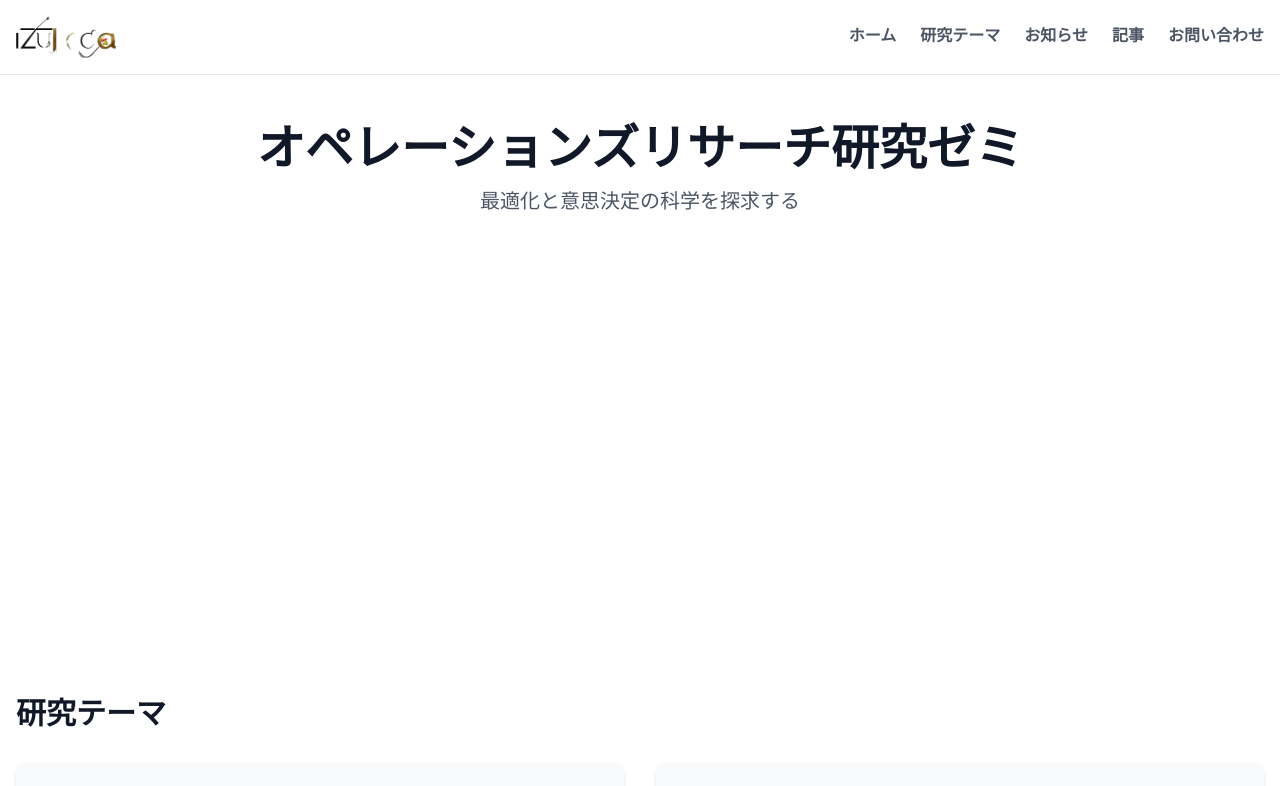
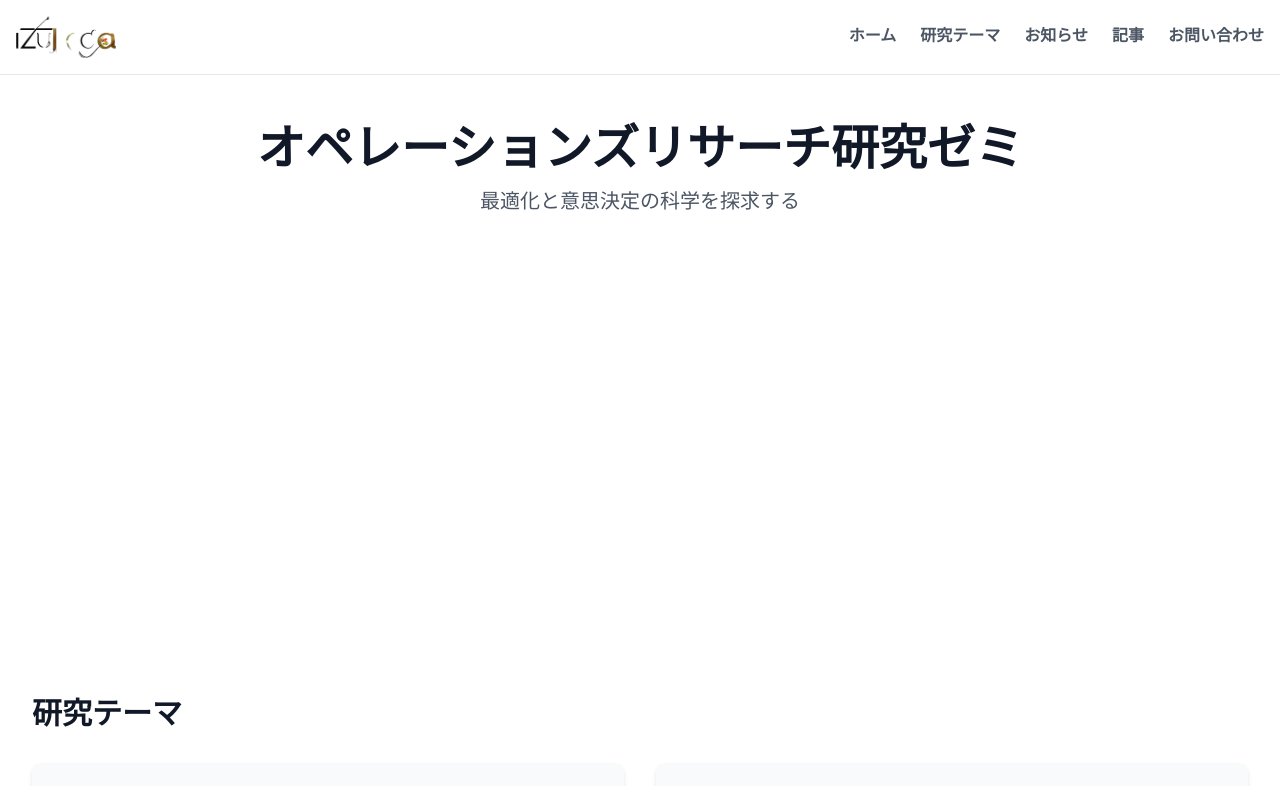
Before and after one commit to izunaga-lab/wagaya, a Next.js app: page / in a window 1280 px wide. Shown: the top 786 px of the page. Built offline with nearby package versions, Linux system fonts and the light colour scheme.

Commit message:
layoutにcontainerに設定

```diff
--- a/app/layout.tsx
+++ b/app/layout.tsx
@@ -26,7 +26,7 @@ export default function RootLayout({
     <html lang="ja" className={notoSansJP.variable}>
       <body className="bg-white text-gray-900">
         <Header />
-        <main>{children}</main>
+        <main className="container mx-auto px-4">{children}</main>
         <Footer />
       </body>
     </html>
```
